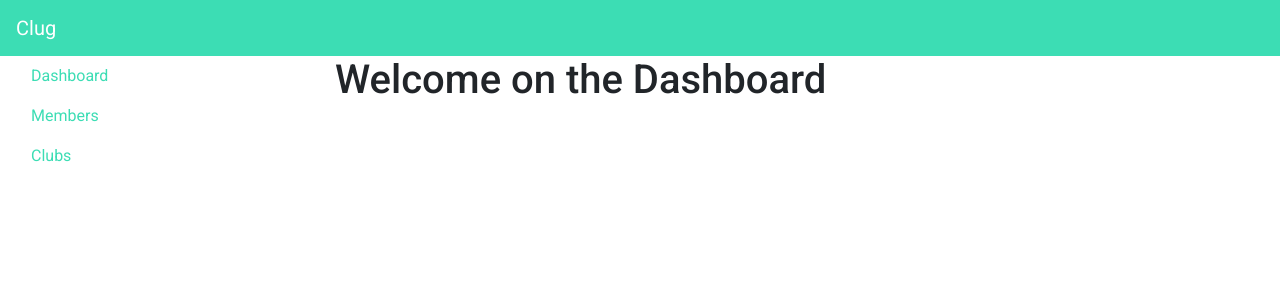
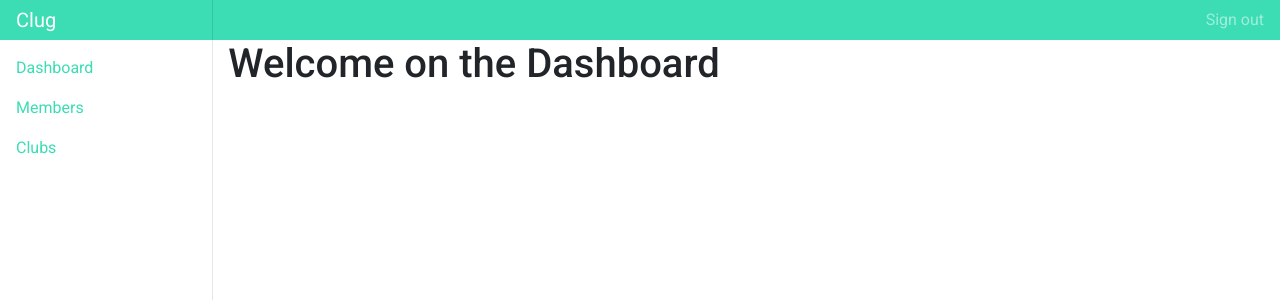
Before and after one commit to team-cafet/clug, a React (Create React App) app in the folder packages/frontend-v2/: page /admin in a window 1280 px wide. Shown: the top 300 px of the page. Built offline with nearby package versions, Linux system fonts and the light colour scheme.

Commit message:
fix an error on global context

```diff
--- a/packages/frontend-v2/src/components/organisms/LoginForm.tsx
+++ b/packages/frontend-v2/src/components/organisms/LoginForm.tsx
@@ -10,7 +10,6 @@ import { Button } from '../atoms/Button';
 import { Alert } from '../atoms/Alert';
 
 export const LoginForm = () => {
-  const [hasLogin, setHasLogin] = useState(false);
   const [error, setError] = useState<null | { message: string }>(null);
 
   const usernameInp = useRef<HTMLInputElement>(null);
@@ -22,7 +21,7 @@ export const LoginForm = () => {
     return <></>;
   }
 
-  if (hasLogin || globalContext.state.userConfig) {
+  if (globalContext.state.isAuthentified) {
     return <Redirect to="/admin/dashboard" />;
   }
 
@@ -35,9 +34,12 @@ export const LoginForm = () => {
       const password = passwordInp.current?.value
         ? passwordInp.current.value
         : '';
+
       await login(username, password);
-      globalContext.dispatch({ type: GlobalContextActions.LOAD_USER_CONFIG });
-      setHasLogin(true);
+
+      globalContext.dispatch({ type: GlobalContextActions.HAS_LOGIN });
+
+      // setHasLogin(true);
     } catch (err) {
       console.error(err);
       if (err.message) {
--- /dev/null
+++ b/packages/frontend-v2/src/components/pages/Logout.tsx
@@ -0,0 +1,21 @@
+import React, { useEffect, useContext } from 'react';
+import {
+  GlobalContext,
+  GlobalContextActions,
+} from '../../contexts/GlobalContext';
+
+export const Logout = () => {
+  const globalCtxt = useContext(GlobalContext);
+
+  useEffect(() => {
+    if (globalCtxt?.state.isAuthentified) {
+      globalCtxt?.dispatch({ type: GlobalContextActions.LOGOUT });
+    }
+  }, [globalCtxt]);
+
+  return (
+    <>
+      <h1>A bientôt !</h1>
+    </>
+  );
+};
--- a/packages/frontend-v2/src/components/pages/Member.tsx
+++ b/packages/frontend-v2/src/components/pages/Member.tsx
@@ -23,7 +23,7 @@ export const Member = () => {
         {members.map((member) => (
           <div key={member.id}>
             <div>{member.id}</div>
-            <div>{member?.user?.email}</div>
+            <div>{member.user?.email}</div>
           </div>
         ))}
       </div>
--- a/packages/frontend-v2/src/components/template/AdminLayout.scss
+++ b/packages/frontend-v2/src/components/template/AdminLayout.scss
@@ -1,5 +1,15 @@
 #adminlayout {
   min-height: 100vh;
+
+  .sidebar {
+    position: fixed;
+    top: 0;
+    bottom: 0;
+    left: 0;
+    z-index: 100; /* Behind the navbar */
+    padding: 48px 0 0; /* Height of navbar */
+    box-shadow: inset -1px 0 0 rgba(0, 0, 0, 0.1);
+  }
 
   .main {
   }
--- a/packages/frontend-v2/src/components/template/AdminLayout.tsx
+++ b/packages/frontend-v2/src/components/template/AdminLayout.tsx
@@ -26,15 +26,37 @@ export const AdminLayout = (props: IProps) => {
   return (
     <>
       <div id="adminlayout">
-        <div className="navbar navbar-dark bg-primary">
-          <Link to="/admin/dashboard" className="navbar-brand">
+        <div className="navbar navbar-dark bg-primary flex-md-nowrap p-0">
+          <Link
+            to="/admin/dashboard"
+            className="navbar-brand col-md-3 col-lg-2 mr-0 px-3"
+          >
             Clug
           </Link>
+          <button
+            className="navbar-toggler position-absolute d-md-none collapsed"
+            type="button"
+            data-toggle="collapse"
+            data-target="#sidebarMenu"
+            aria-controls="sidebarMenu"
+            aria-expanded="false"
+            aria-label="Toggle navigation"
+          >
+            <span className="navbar-toggler-icon"></span>
+          </button>
+
+          <ul className="navbar-nav px-3">
+            <li className="nav-item text-nowrap">
+              <Link className="nav-link" to="/logout">
+                Sign out
+              </Link>
+            </li>
+          </ul>
         </div>
         <div className="container-fluid">
           <div className="row">
-            <div className="col-md-3 d-none d-md-block">
-              <ul className="nav flex-column">
+            <div className="col-md-3 col-lg-2 d-md-block sidebar collapse">
+              <ul id="sidebarMenu" className="nav flex-column">
                 {adminLinks.map((link) => (
                   <li className="nav-item" key={link.to}>
                     <Link to={link.to} className="nav-link">
@@ -44,7 +66,9 @@ export const AdminLayout = (props: IProps) => {
                 ))}
               </ul>
             </div>
-            <div className="col main">{props.children}</div>
+            <div className="col-md-9 ml-sm-auto col-lg-10 main">
+              {props.children}
+            </div>
           </div>
         </div>
       </div>
--- a/packages/frontend-v2/src/contexts/GlobalContext.tsx
+++ b/packages/frontend-v2/src/contexts/GlobalContext.tsx
@@ -1,12 +1,13 @@
-import React, { useReducer } from 'react';
-import { getUserConfig } from '../services/auth.service';
+import React, { useReducer, useEffect } from 'react';
+import { getUserConfig, getToken } from '../services/auth.service';
+import { logout } from '../services/auth.service';
 
 interface IProps {
   children: any;
 }
 
 interface IGlobalContextState {
-  userConfig: any;
+  isAuthentified: boolean;
 }
 
 interface IGlobalContextAction {
@@ -15,19 +16,13 @@ interface IGlobalContextAction {
 }
 
 export enum GlobalContextActions {
-  LOAD_USER_CONFIG,
+  INIT_APP,
+  HAS_LOGIN,
+  LOGOUT,
 }
 
-export const loadUserConfig = (
-  state: IGlobalContextState
-): IGlobalContextState => {
-  const userConfig = getUserConfig();
-
-  return { ...state, userConfig };
-};
-
 const INITIAL_STATE: IGlobalContextState = {
-  userConfig: null,
+  isAuthentified: false,
 };
 
 export const GlobalContext = React.createContext<{
@@ -38,10 +33,18 @@ export const GlobalContext = React.createContext<{
 export const GlobalContextProvider = (props: IProps) => {
   const [state, dispatch] = useReducer(
     (state: IGlobalContextState, action: IGlobalContextAction) => {
+      console.log(state, action);
       switch (action.type) {
-        case GlobalContextActions.LOAD_USER_CONFIG:
-          loadUserConfig(state);
-          return state;
+        case GlobalContextActions.INIT_APP:
+          return { ...state, isAuthentified: getToken() !== null };
+
+        case GlobalContextActions.HAS_LOGIN:
+          return { ...state, isAuthentified: true };
+
+        case GlobalContextActions.LOGOUT:
+          logout();
+          return INITIAL_STATE;
+
         default:
           return state;
       }
@@ -49,6 +52,8 @@ export const GlobalContextProvider = (props: IProps) => {
     INITIAL_STATE
   );
 
+  useEffect(() => dispatch({ type: GlobalContextActions.INIT_APP }), []);
+
   return (
     <GlobalContext.Provider value={{ state, dispatch }}>
       {props.children}
--- a/packages/frontend-v2/src/index.tsx
+++ b/packages/frontend-v2/src/index.tsx
@@ -4,6 +4,7 @@ import { App } from './components';
 import * as serviceWorker from './serviceWorker';
 
 import 'bootstrap/dist/css/bootstrap.css';
+
 import './index.scss';
 
 ReactDOM.render(
--- a/packages/frontend-v2/src/libs/interfaces/member.interface.ts
+++ b/packages/frontend-v2/src/libs/interfaces/member.interface.ts
@@ -1,4 +1,6 @@
+import { IUser } from "./user.interface";
+
 export interface IMember {
   id: number;
-  user: any;
+  user?: IUser;
 }
--- /dev/null
+++ b/packages/frontend-v2/src/libs/interfaces/user.interface.ts
@@ -0,0 +1,6 @@
+export interface IUser {
+  id: number;
+  email: string;
+  firstname?: string;
+  lastname?:string;
+}
--- a/packages/frontend-v2/src/routes/routes.tsx
+++ b/packages/frontend-v2/src/routes/routes.tsx
@@ -7,6 +7,7 @@ import { AdminLayout } from '../components/template/AdminLayout';
 import { BasicLayout } from '../components/template/BasicLayout';
 import { Login } from '../components/pages/Login';
 import { Home } from '../components/pages/Home';
+import { Logout } from '../components/pages/Logout';
 
 export const Routes = () => (
   <Switch>
@@ -27,5 +28,11 @@ export const Routes = () => (
         <Login />
       </BasicLayout>
     </Route>
+
+    <Route path="/logout">
+      <BasicLayout>
+        <Logout />
+      </BasicLayout>
+    </Route>
   </Switch>
 );
--- a/packages/frontend-v2/src/services/auth.service.ts
+++ b/packages/frontend-v2/src/services/auth.service.ts
@@ -83,5 +83,6 @@ export function getToken() {
  *
  */
 export function logout() {
+  console.log('tes');
   localStorage.clear();
 }
```
